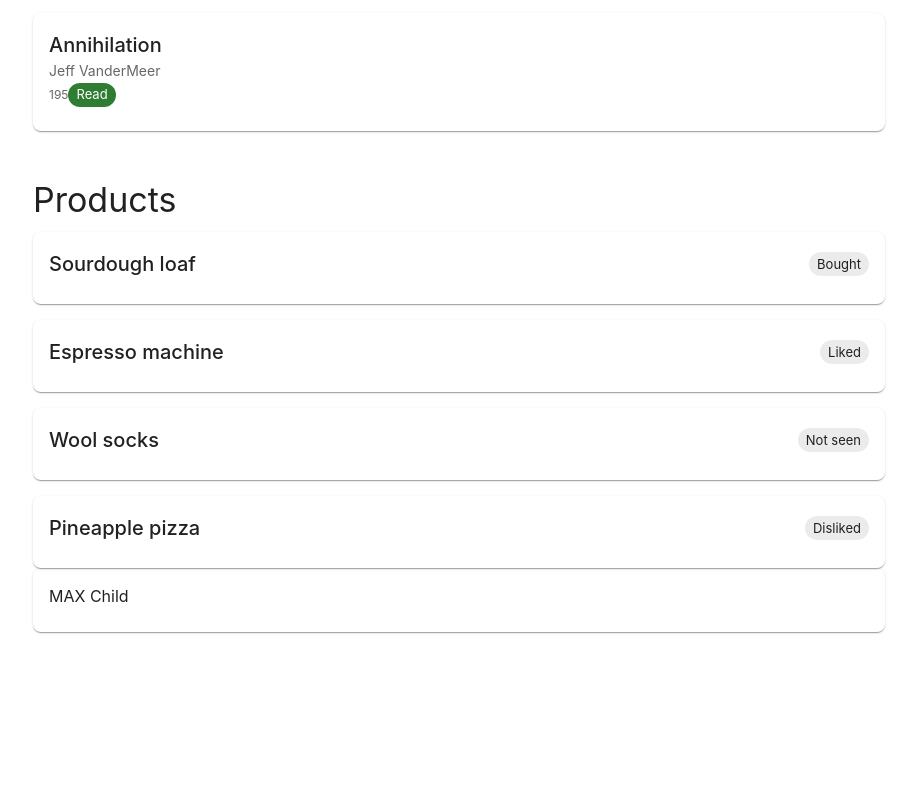
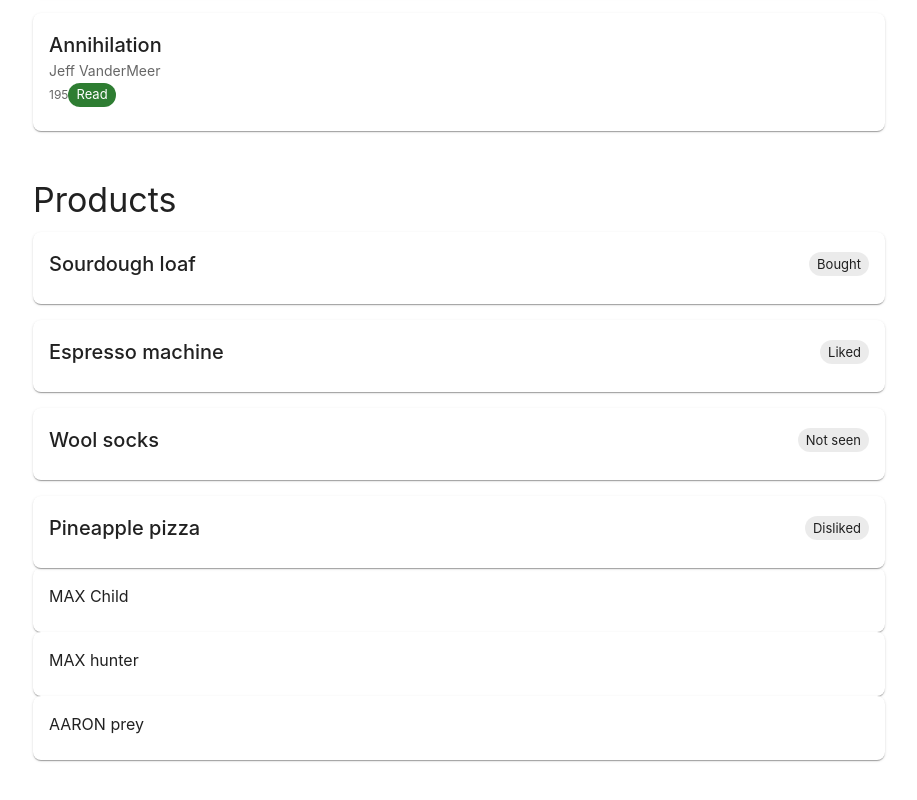
Before and after one commit to Maxzimmerman/sample-mini, a React (Vite) app: page / in a window 1280 px wide. Shown: the part 714-1514 px from the top of the page, without its empty margins (181-1098 px from the left). Before the commit the page ends 1394 px from the top, so only its background shows below. Built offline with nearby package versions, Linux system fonts and the light colour scheme.

Commit message:
added humans.

```diff
--- a/src/App.tsx
+++ b/src/App.tsx
@@ -7,6 +7,7 @@
 import { useProductStore } from '@products/store/useProductStore';
 import { Humans }  from '../src/modules/humans/components/Human';
 import { useHumanStore } from '../src/modules/humans/stores/useHumanStore';
+import Animals from '../src/modules/animala/components/Animal';
 
 export function App() {
   const products = useProductStore((s) => s.products);
@@ -70,6 +71,7 @@
         {loading ? <CircularProgress /> : <Products products={products} />}
       </Box>
     <Humans humans={ humans }></Humans>
+    <Animals></Animals>
     </Container>
   );
 }
--- /dev/null
+++ b/src/modules/animala/components/Animal.tsx
@@ -0,0 +1,29 @@
+import { useEffect } from 'react';
+import { Card, CardContent, Typography } from '@mui/material';
+import { useAnimalStore } from '../../stores/useAnimalStore';
+
+export interface AnimalProps {
+
+};
+
+
+export function Animals({}: AnimalProps) {
+  const animals = useAnimalStore((s) => s.animals);
+  const getAll = useAnimalStore((s) => s.getAll);
+
+  useEffect(() => {
+    getAll()
+  }, [getAll()])
+
+ return <>
+	{animals.map((animal) => (
+	  <Card>
+	    <CardContent>
+	      <Typography>{animal.name} {animal.type}</Typography>
+	    </CardContent>
+	  </Card>
+	))}
+	</>
+}
+
+export default Animals;
--- /dev/null
+++ b/src/modules/animals/slices/ActionSlice.ts
@@ -0,0 +1,36 @@
+import type { StateCreator } from 'zustand';
+import type { Animal } from '../types';
+
+const DATA: Animal[] = [
+  {
+    name: "MAX",
+    type: 'hunter',
+  },
+  {
+    name: "AARON",
+    type: 'prey',
+  }
+]
+
+export interface ActionSlice {
+  animals: Animal[];
+  loading: boolean;
+
+  getAll: () => void;
+  addOne: (animasl: Animal) => void;
+}
+
+export const useActionSlice =
+  (): StateCreator<ActionSlice, [], [], ActionSlice> =>
+  (set) => ({
+    animals: [],
+    loading: false,
+
+    getAll: () => {
+      set({ animals: DATA, loading: false });
+    },
+
+    addOne: (animal: Animal) => {
+      set((state) => ({ animals: [...state.animals, animal ] }));
+    }
+});
--- /dev/null
+++ b/src/modules/animals/types.ts
@@ -0,0 +1,6 @@
+export type type = 'prey' | 'hunter';
+
+export interface Animal {
+  name: string;
+  type: type;
+}
--- /dev/null
+++ b/src/modules/stores/useAnimalStore.ts
@@ -0,0 +1,12 @@
+import { create } from '../../storeRegistry';
+import { type ActionSlice, useActionSlice } from '../animals/slices/ActionSlice';
+
+export type AnimalStore = ActionSlice & {
+  reset: () => void;
+}
+
+export const useAnimalStore = create<AnimalStore>(( set, get, ...rest) =>  ({
+  ...useActionSlice()(set, get, ...rest),
+
+  reset: () => set({ animals: [], loading: false }),
+}));
```
